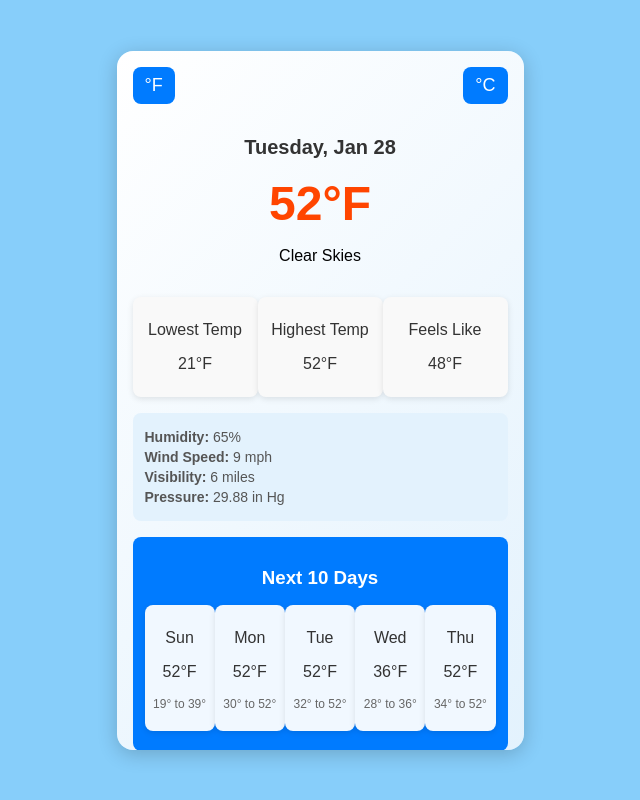
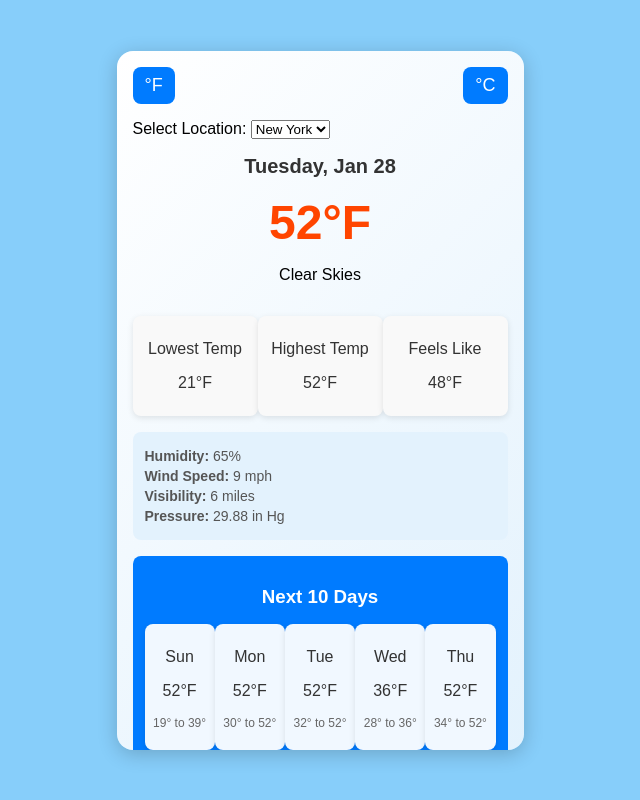
Before and after one commit to shaira-t/weather-app, a plain HTML site: page fahrenheit.html in a window 1280 px wide. Shown: the whole page, without its empty margins (320-960 px from the left). Drawn offline with Linux system fonts and the light colour scheme.

Commit message:
Update fahrenheit.html

```diff
--- a/fahrenheit.html
+++ b/fahrenheit.html
@@ -11,6 +11,18 @@
         <div class="header">
             <button>&deg;F</button>
             <a href="celsius.html"><button>&deg;C</button></a>
+        </div>
+
+        <!-- Location Selector -->
+        <div class="location-selector">
+            <label for="location">Select Location:</label>
+            <select id="location">
+                <option value="new-york">New York</option>
+                <option value="london">London</option>
+                <option value="paris">Paris</option>
+                <option value="tokyo">Tokyo</option>
+                <option value="sydney">Sydney</option>
+            </select>
         </div>
 
         <div class="weather-info">
@@ -33,7 +45,6 @@
                 <p>48&deg;F</p>
             </div>
         </div>
-
 
         <div class="additional-info">
             <p><strong>Humidity:</strong> 65%</p>
```
